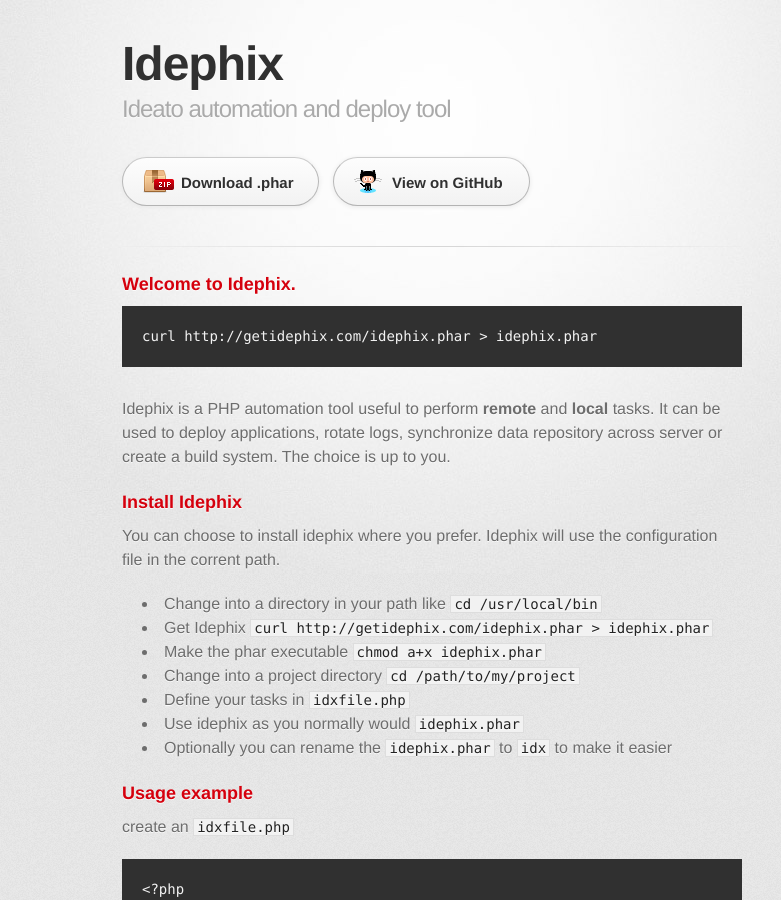
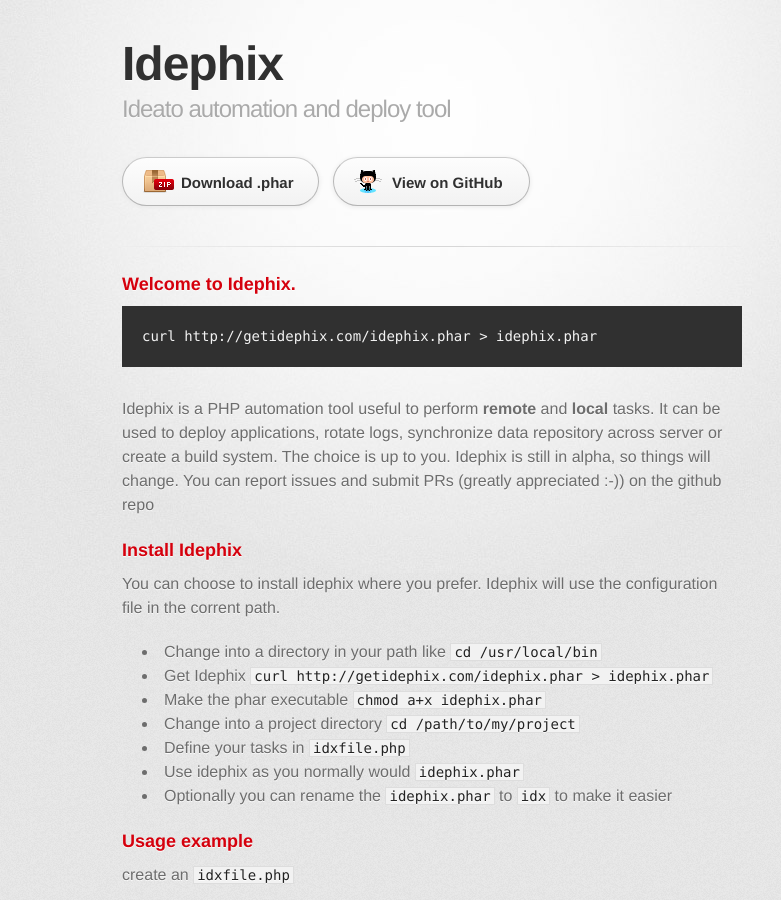
Before and after one commit to flowingis/Idephix, a Jekyll site: the page built from index.html, in a window 1280 px wide and 900 px high. Shown: the whole window, without its empty margins (208-989 px from the left). Built offline with Jekyll 4.4.1, drawn with Linux system fonts in a browser that asks for light colours; some web fonts are replaced; Markdown is read by kramdown in place of the engine named in the settings.

Commit message:
Update index.html
update Idephix description, mentioning we're still in alpha

```diff
--- a/index.html
+++ b/index.html
@@ -11,6 +11,7 @@
 <p>
 	Idephix is a PHP automation tool useful to perform <strong>remote</strong> and <strong>local</strong> tasks.
 	It can be used to deploy applications, rotate logs, synchronize data repository across server or create a build system. The choice is up to you.
+	Idephix is still in alpha, so things will change. You can report issues and submit PRs (greatly appreciated :-)) on the github repo
 </p>
 
 <h3>Install Idephix</h3>
```
